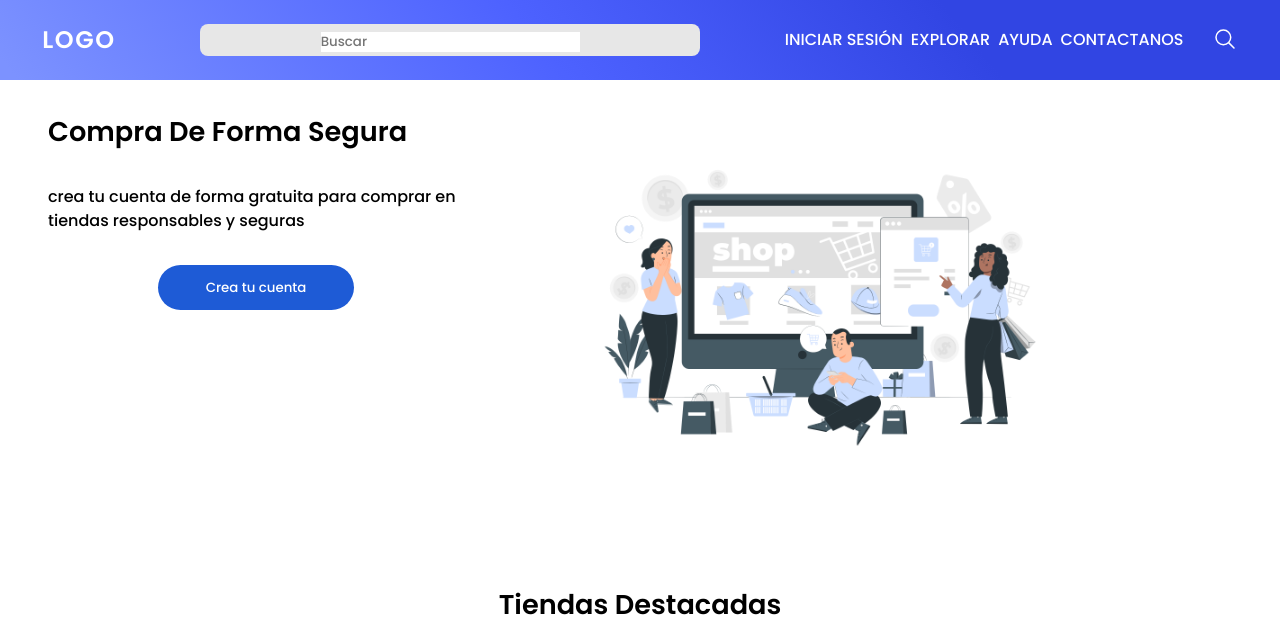
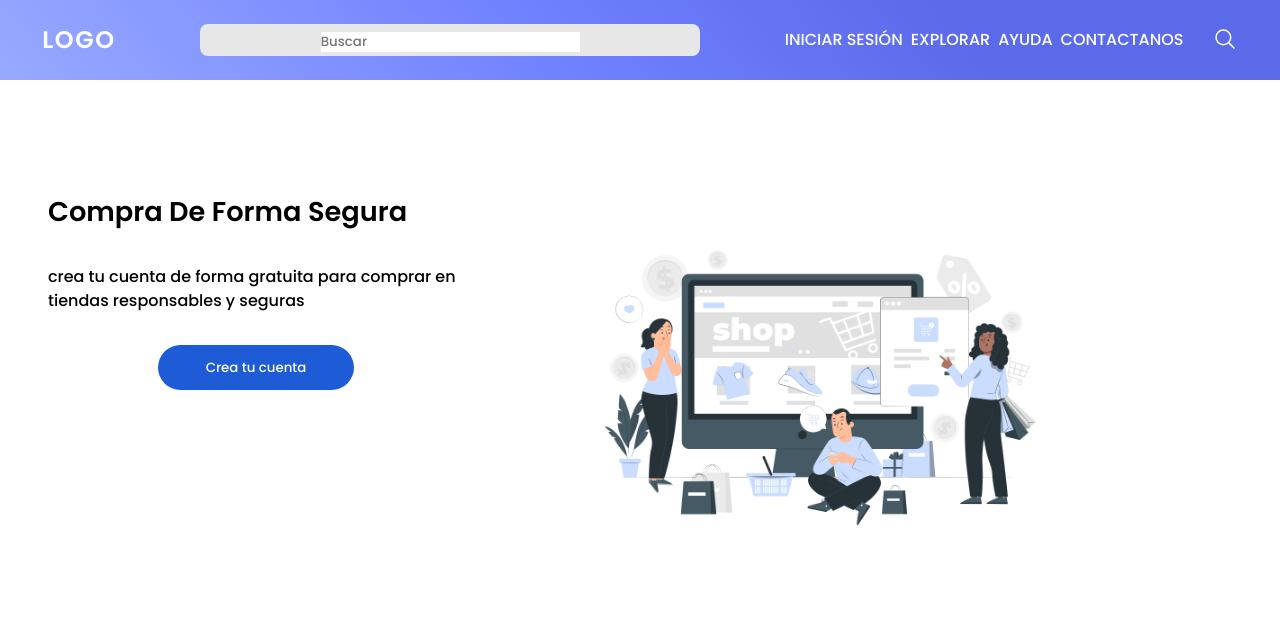
Before and after one commit to AndresBlade/my-commerce, a PHP site: page / in a window 1280 px wide. Shown: the top 623 px of the page. Run offline with PHP 8.4, Linux system fonts and the light colour scheme.

Commit message:
agregado efecto transparente al header, reagregado sticky (no se había agregado)

```diff
--- a/css/style.css
+++ b/css/style.css
@@ -34,11 +34,11 @@ body {
 header {
 	background: linear-gradient(
 		50.94deg,
-		#7c92ff 1.31%,
-		#4d62ff 42.31%,
-		#3145e3 74.71%
+		#7c92ffcc 1.31%,
+		#4d62ffcc 42.31%,
+		#3145e3cc 74.71%
 	);
-	position: fixed;
+	position: sticky;
 	z-index: 50;
 	top: 0;
 	width: 100%;
@@ -46,6 +46,8 @@ header {
 	display: flex;
 	justify-content: space-around;
 	align-items: center;
+	backdrop-filter: blur(6px);
+	-webkit-backdrop-filter: blur(6px);
 }
 
 .heading {
```
